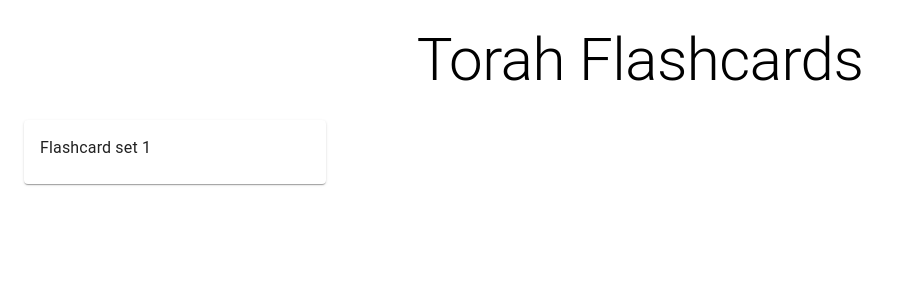
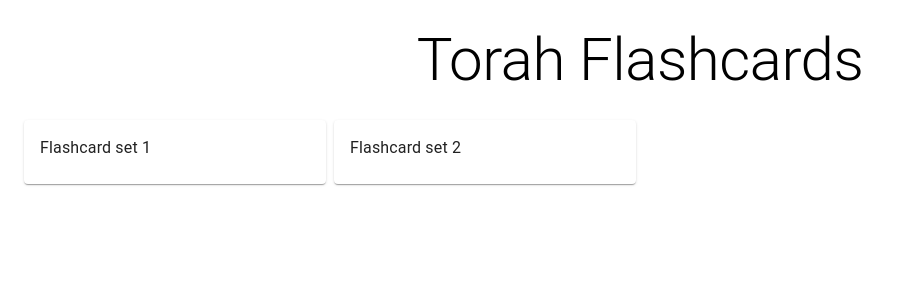
Before and after one commit to berniedovD/flashcards, a React (Create React App) app: page / in a window 1280 px wide. Shown: the top 300 px of the page, without its empty margins (0-901 px from the left). Built offline with nearby package versions, Linux system fonts and the light colour scheme.

Commit message:
Displays multiple sets

```diff
--- a/src/Home.tsx
+++ b/src/Home.tsx
@@ -4,12 +4,18 @@ import Grid from "@mui/material/Grid";
 import Card from "@mui/material/Card";
 import CardContent from "@mui/material/CardContent"
 
-function FCSet({card} : {card: string}) {
-  return <Card>
-    <CardContent>
-      <Typography>{card}</Typography>
-    </CardContent>
-  </Card>
+// Hardcoded set of flashcard sets
+type FCSet = {name: string, id: number};
+const FCSets: FCSet[] = [{name: "Flashcard set 1", id: 0}, {name: "Flashcard set 2", id: 2}];
+
+function FCSetComp({card} : {card: string}) {
+  return <Grid item xs={3}>
+    <Card>
+      <CardContent>
+        <Typography>{card}</Typography>
+      </CardContent>
+    </Card>
+  </Grid>
 }
 
 export default function Home() {
@@ -23,7 +29,7 @@ export default function Home() {
      alignItems="flex-start"
      spacing={1}
    >
-     <Grid item xs={3}><FCSet card="Flashcard set 1"/></Grid>
+     {FCSets.map((set: FCSet) => <FCSetComp card={set.name}/>)}
    </Grid>
   </Grid>
 }
```
